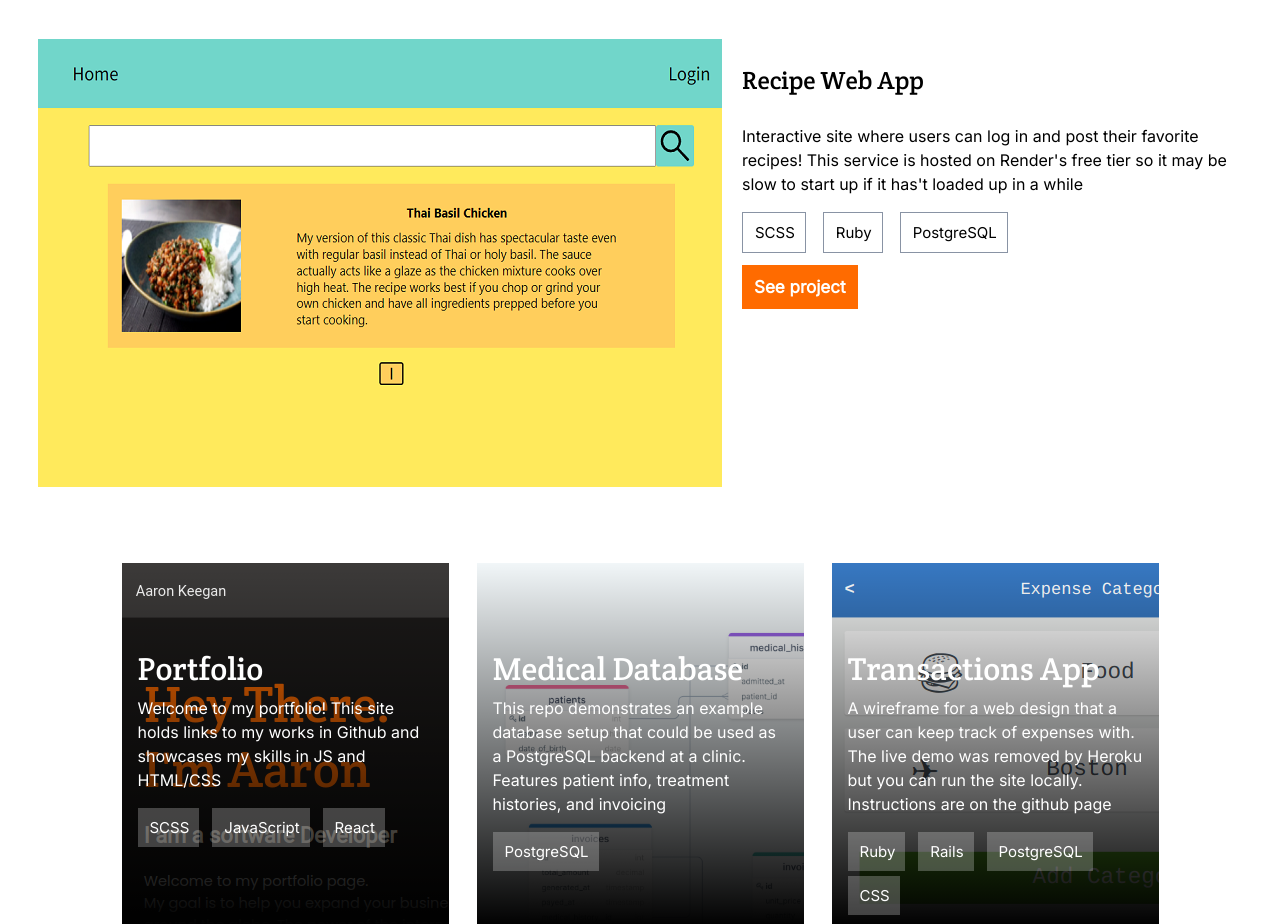
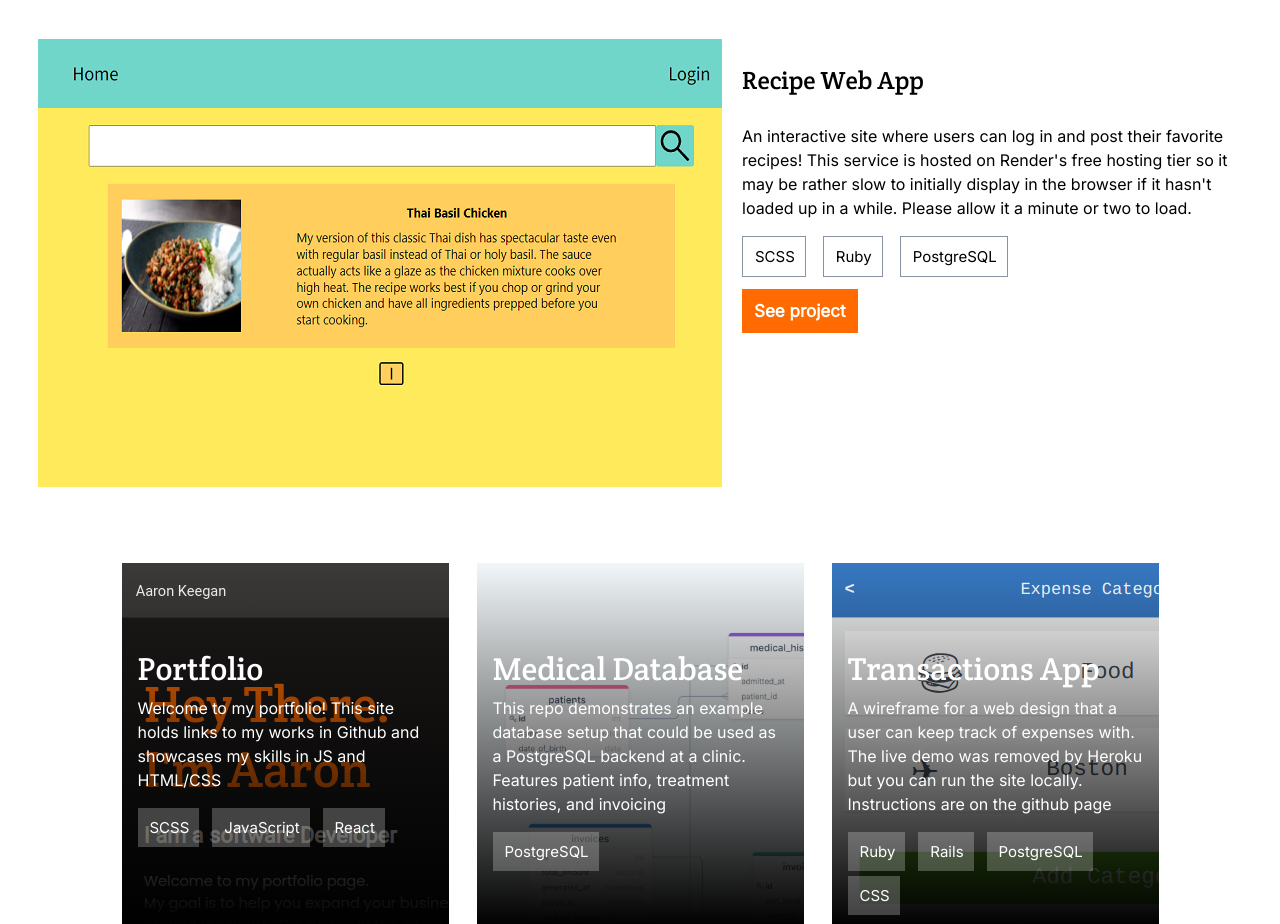
Before and after one commit to AKeeganDev/portfolio_react, a React (Create React App) app: page / in a window 1280 px wide. Shown: the part 920-1844 px from the top of the page. Built offline with nearby package versions, Linux system fonts and the light colour scheme; a web font is replaced by a local one.

Commit message:
updated typos in welcome section as well as featured project section

```diff
--- a/src/components/welcome.js
+++ b/src/components/welcome.js
@@ -15,7 +15,7 @@ const Welcome = () => (
         The power of the internet makes that a reality today!
         For info about me and for snapshots of my work, please continue reading my site.
         {' '}
-        Please click on a project card below for more information and a link to its demo
+        Please click on a project card below for more information and a link to a demo
         {' '}
         (if available).
       </p>
--- a/src/projects.js
+++ b/src/projects.js
@@ -8,9 +8,9 @@ const topProject = {
   title: 'Recipe Web App',
   imageCard: '../assets/recipeAppSnip.png',
   imagePopup: recipeApp,
-  description: 'Interactive site where users can log in and post their favorite recipes!'
+  description: 'An interactive site where users can log in and post their favorite recipes!'
   + ' '
-  + 'This service is hosted on Render\'s free tier so it may be slow to start up if it has\'t loaded up in a while',
+  + 'This service is hosted on Render\'s free hosting tier so it may be rather slow to initially display in the browser if it hasn\'t loaded up in a while. Please allow it a minute or two to load.',
   languages: ['SCSS', 'Ruby', 'PostgreSQL'],
   githubURL: 'https://github.com/AKeeganDev/recipe_app',
   liveDemo: 'https://recipe-app-public.onrender.com/',
```
